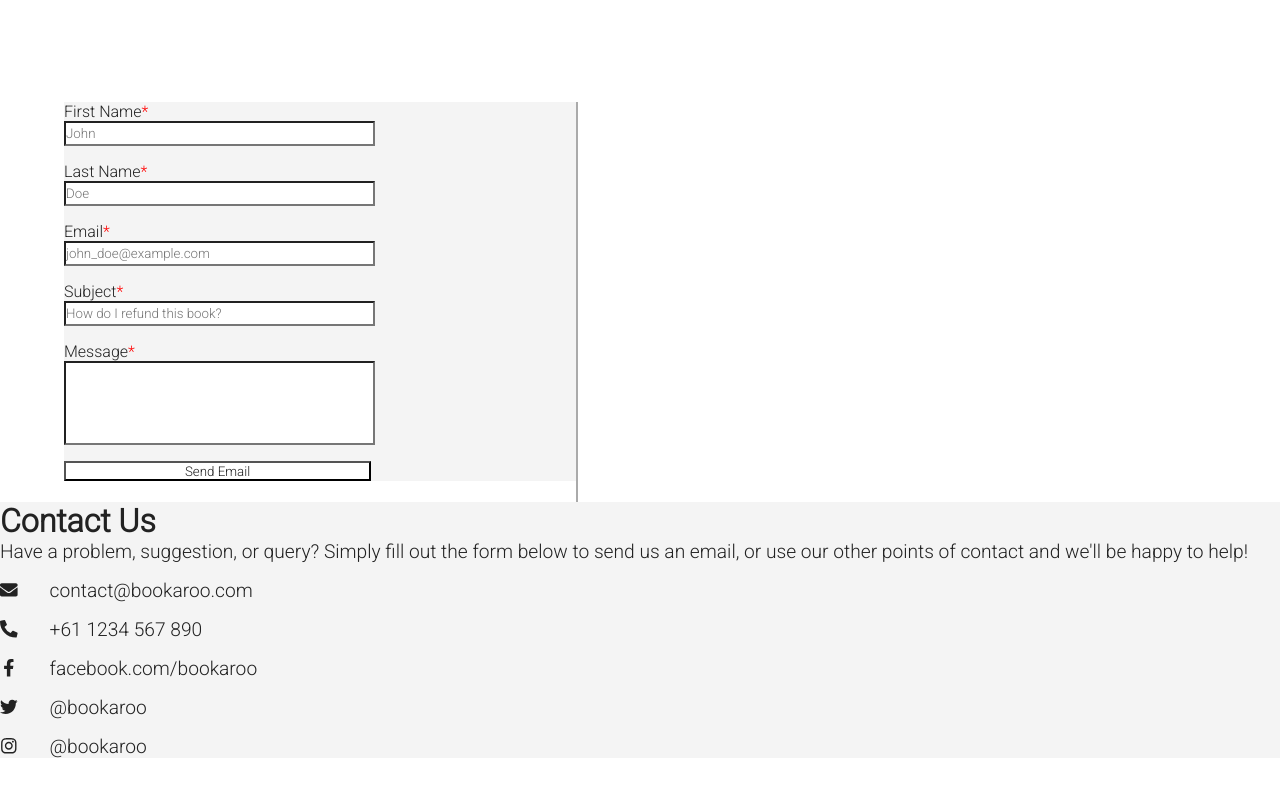
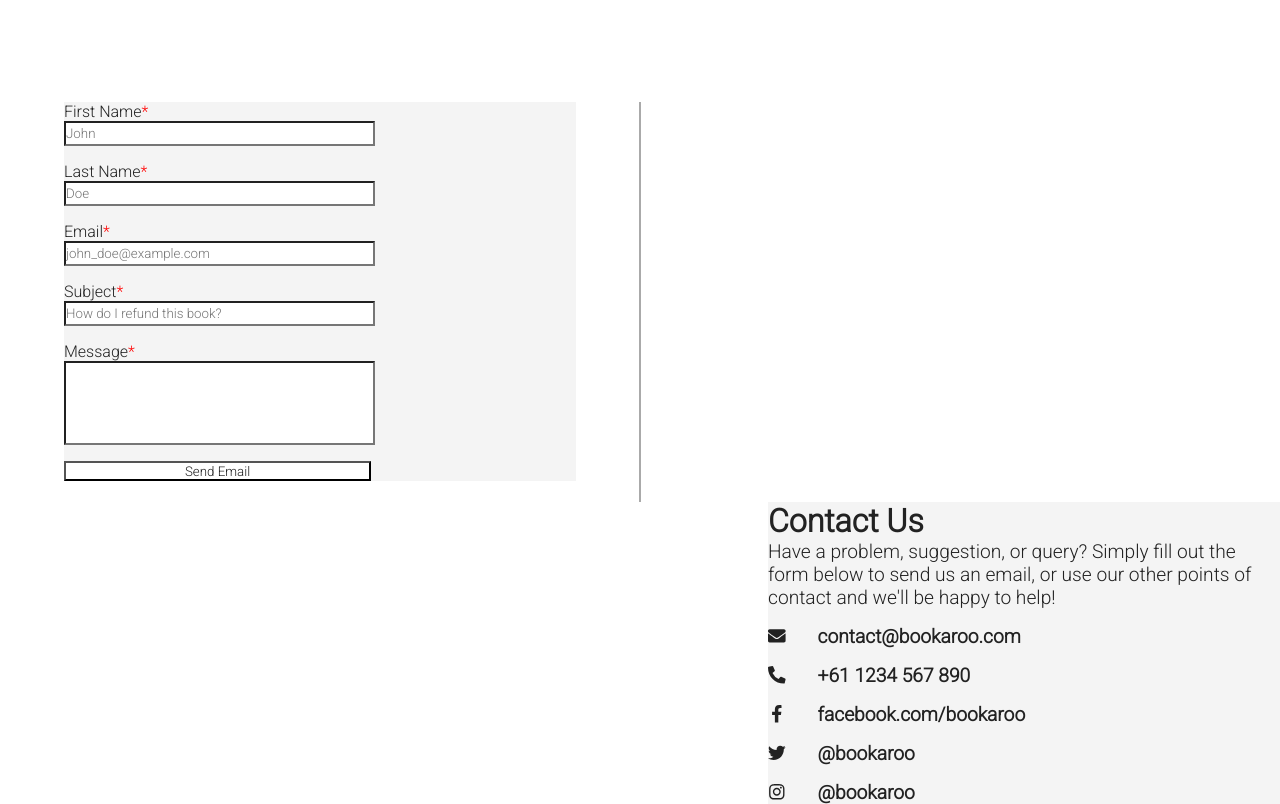
Before and after one commit to SEPT-MEDS/bookaroo, a React (Create React App) app in the folder frontend/: page /contact in a window 1280 px wide. Built offline with nearby package versions, Linux system fonts and the light colour scheme.

Commit message:
Improve styling

```diff
--- a/frontend/src/pages/ContactPage/ContactPage.js
+++ b/frontend/src/pages/ContactPage/ContactPage.js
@@ -2,7 +2,7 @@
 import { FontAwesomeIcon } from '@fortawesome/react-fontawesome'
 import { faPhoneAlt, faEnvelope } from '@fortawesome/free-solid-svg-icons'
 import { faTwitter, faInstagram, faFacebookF } from '@fortawesome/free-brands-svg-icons'
-import { ContactPageStyle, ContactPoint, EmailForm, Field } from './contactPageStyle'
+import { ContactPageStyle, ContactPoint, EmailForm, Field, ContactUs } from './contactPageStyle'
 
 const ContactPage = () => {
   return (
@@ -64,6 +64,7 @@
       <div className='divider'></div>
 
       <div className='right'>
+        <ContactUs>
           <h1>Contact Us</h1>
           <p>
             Have a problem, suggestion, or query? Simply fill out the form below to send us an email, or use our other
@@ -89,6 +90,7 @@
             <FontAwesomeIcon className='icon' icon={faInstagram} />
             <p>@bookaroo</p>
           </ContactPoint>
+        </ContactUs>
       </div>
     </ContactPageStyle>
   )
--- a/frontend/src/pages/ContactPage/contactPageStyle.js
+++ b/frontend/src/pages/ContactPage/contactPageStyle.js
@@ -24,10 +24,12 @@
   }
 
   .divider {
-    display: flexbox;
+    /* display: flexbox; */
+    /* float: middle; */
     height: 400px;
     width: 2px;
     background: #aaaaaa;
+    margin: 0 auto;
   }
 `
 
@@ -55,8 +57,7 @@
   margin-top: 1rem;
   p {
     margin-left: 2rem;
-    // doesn't work but should be slightly thicker
-    font-weight: 400;
+    font-weight: 600;
   }
 
   .icon {
@@ -65,3 +66,9 @@
     vertical-align: middle;
   }
 `
+
+export const ContactUs = styled.div`
+  display: inline;
+  float: right;
+  width: 40%;
+`
```
Lines whose indentation alone changed are shown as unchanged.
